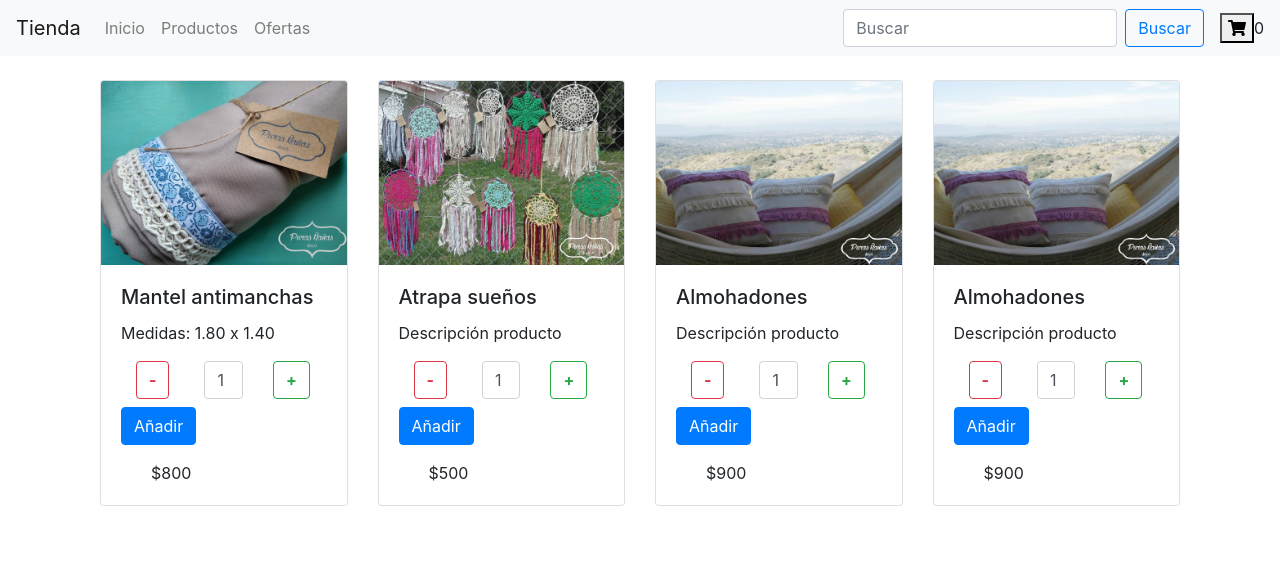
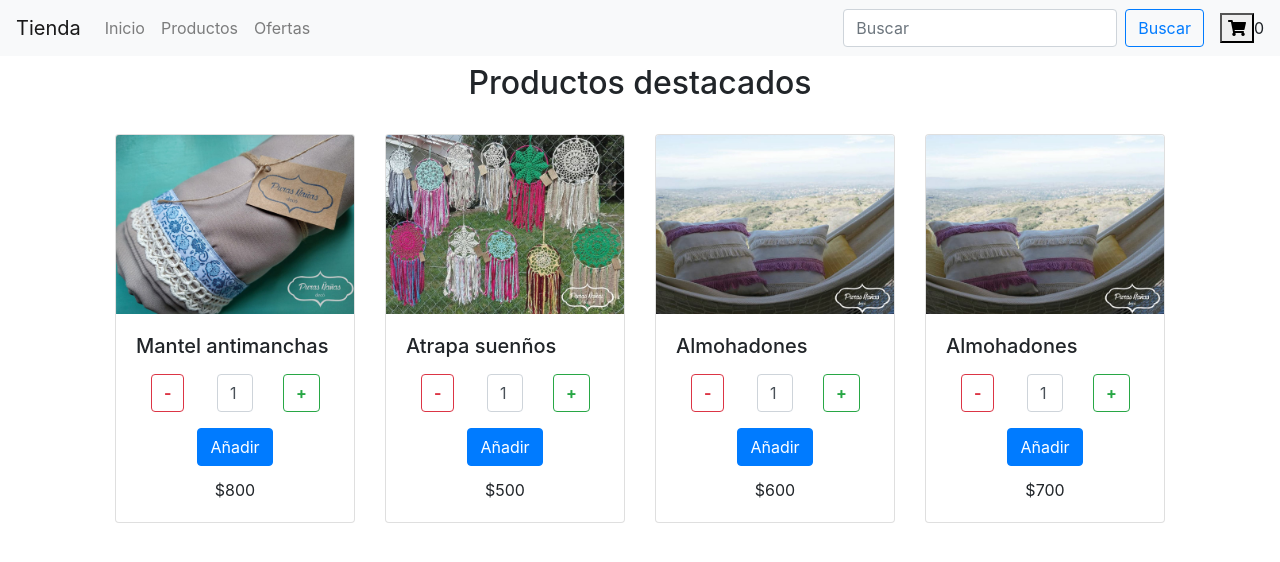
Before and after one commit to LeticiaRiera/ecommerce, a React (Create React App) app: page / in a window 1280 px wide. Shown: the top 562 px of the page. Built offline with nearby package versions, Linux system fonts and the light colour scheme; the HTML template or start-up script is replaced by a standard one.

Commit message:
Promise, Map, , asincronía y MAP

```diff
--- a/src/App.jsx
+++ b/src/App.jsx
@@ -6,10 +6,12 @@ import ProductCardContainer from './components/Product/ProductCardContainer';
 
 
 function App() {
+
   return (
     <>
+
+
     <Nav />
-
     <ProductCardContainer />
 
     </>
--- a/src/components/Product/ProductCard.jsx
+++ b/src/components/Product/ProductCard.jsx
@@ -20,8 +20,8 @@ const ProductCard = (props) => {
                 </ReactBootStrap.Card.Text>
                 <CountContainer/>
                 <div className="col-12 mt-2">
-                    <div  className="col-12 float-left mt-2">
-                    <ReactBootStrap.Card.Text>
+                    <div  className="col-12 float-left mt-1">
+                    <ReactBootStrap.Card.Text className="text-center">
                         {props.precio}
                     </ReactBootStrap.Card.Text>
                     </div>
--- a/src/components/Product/ProductCardContainer.jsx
+++ b/src/components/Product/ProductCardContainer.jsx
@@ -2,15 +2,81 @@ import ProductCard from './ProductCard';
 import Mantel from '../../assets/images/mantel.jpg';
 import AtrapaSueno from '../../assets/images/atrapa-suenos.jpg';
 import Almohadones from '../../assets/images/almohadones.jpg'
+import { useEffect, useState } from 'react';
 
 export default function ProductCardContainer (){
+
+    const [items, setItems] = useState([])
+
+    const products = [
+        {
+            id: 1,
+            titulo: 'Mantel antimanchas',
+            precio: '$800',
+            imagenProducto: Mantel,
+        },
+        {
+            id: 2,
+            titulo: 'Atrapa suenños',
+            precio: '$500',
+            imagenProducto: AtrapaSueno,
+        },
+        {
+            id: 3,
+            titulo: 'Almohadones',
+            precio: '$600',
+            imagenProducto: Almohadones,
+        },
+        {
+            id: 4,
+            titulo: 'Almohadones',
+            precio: '$700',
+            imagenProducto: Almohadones,
+        },
+    ]
+
+    const getProducts = new Promise ((resolve, reject) =>{
+        setTimeout(()=> {
+            resolve(products);
+        }, 2000)
+    })
+
+    useEffect (() =>{
+        getProducts.then(rta => setItems(rta));
+
+    },[]);
+
+
+
     return (
-    <>
+    <section>
+        <div className="container">
 
-    <ProductCard imagenProducto={Mantel} alt="Mantel antimanchas" titulo="Mantel antimanchas" descripcion="Medidas:  1.80 x 1.40" precio="$800" />
-    <ProductCard imagenProducto={AtrapaSueno} alt="Atrapa sueños" titulo="Atrapa sueños" descripcion="Descripción producto" precio="$500" />
-    <ProductCard imagenProducto={Almohadones} alt="Almohadones" titulo="Almohadones" descripcion="Descripción producto" precio="$900" />
-    <ProductCard imagenProducto={Almohadones} alt="Almohadones" titulo="Almohadones" descripcion="Descripción producto" precio="$900" />
-    </>
+        {
+            items.length ?
+            <>
+            <h2 className="text-center mt-2">Productos destacados</h2>
+            <div>
+                {
+                    ( items.map((item, index) =>
+                        <div key={item.id}>
+                            <ProductCard
+                            imagenProducto={item.imagenProducto}
+                            titulo={item.titulo}
+                            precio={item.precio} />
+                        </div>
+                     ))
+                }
+            </div>
+            </>:
+            <div className="d-flex justify-content-center mt-4">
+                <div className="alert alert-success col-4 p-4" role="alert">
+                    <strong>Espera un instante! </strong> Cargando productos.
+                </div>
+            </div>
+        }
+
+        </div>
+    </section>
     )
 }
--- a/src/components/global/CartWidget/CountButton.jsx
+++ b/src/components/global/CartWidget/CountButton.jsx
@@ -13,22 +13,25 @@ export default function CountContainer({ count, increment, decrement, qty }) {
       <>
 <div className="container">
         <div className="row">
-          <div class="input-group">
+          <div className="input-group">
             <div className="col-4">
-              <span class="input-group-btn">
-                <button type="button" class="btn btn-outline-danger btn-number font-weight-bold" onClick={() => decrement()}>-</button>
+              <span className="input-group-btn">
+                <button type="button" className="btn btn-outline-danger btn-number font-weight-bold" onClick={() => decrement()}>-</button>
               </span>
             </div>
             <div className="col-4">
 
-              <input type="text" name="quantity" class="form-control input-number" value={count} min="1" max="5"/>
+              <input type="text" name="quantity" className="form-control input-number" value={count} min="1" max="5"/>
             </div>
             <div className="col-4">
-              <span class="input-group-btn">
+              <span className="input-group-btn">
                   <button type="button" class="btn btn-outline-success btn-number font-weight-bold"  onClick={() => increment()}>+</button>
                 </span>
             </div>
-            <ReactBootStrap.Button variant="primary" className="mt-2"  onClick={onAdd}>Añadir</ReactBootStrap.Button>
+            <div className="d-flex justify-content-center col-12 mt-2">
+              <ReactBootStrap.Button variant="primary" className="mt-2"  onClick={onAdd}>Añadir</ReactBootStrap.Button>
+            </div>
+
           </div>
         </div>
       </div>
```
Also changed, not shown: 1 other file (tests, documents, lock files or other folders).
